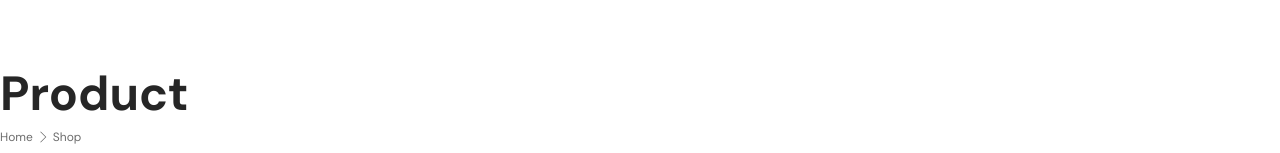
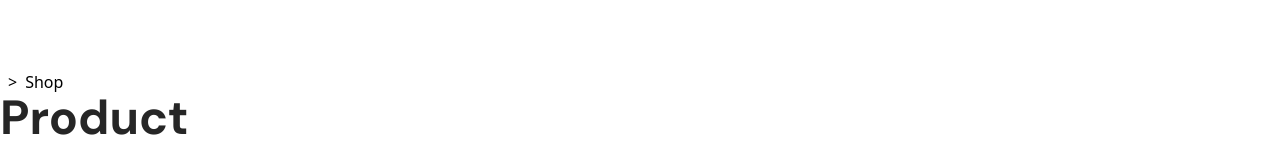
Before and after one commit to Mr-Rafiqul-Islam/OREBI-main, a React (Vite) app: page /shop in a window 1280 px wide. Shown: the part 247-400 px from the top of the page. Built offline with nearby package versions, Linux system fonts and the light colour scheme.

Commit message:
manual breadcrumb test

```diff
--- a/src/App.jsx
+++ b/src/App.jsx
@@ -6,7 +6,7 @@ import {
 } from "react-router-dom";
 import Home from "./Pages/Home";
 import RootLayout from "./components/layout/RootLayout";
-import Contact from "./Pages/Contact";
+import Contact from "./pages/Contact";
 import Error from "./pages/Error";
 import About from "./pages/About";
 import Shop from "./pages/Shop";
@@ -24,7 +24,7 @@ const router = createBrowserRouter(
         <Route path='/shop' element={<Shop/>}/>
         <Route path='/journal' element={<Journal/>}/>
         <Route path='/login' element={<Login/>}/>
-        <Route path='/:id' element={<Error/>}/>
+        <Route path='*' element={<Error/>}/>
       </Route>
     </Route>
   )
--- a/src/pages/Shop.jsx
+++ b/src/pages/Shop.jsx
@@ -6,13 +6,20 @@ import Filter from '../components/layout/Filter'
 import Flex from '../components/Flex'
 import Filter2 from '../components/layout/Filter2'
 import ProductShop from '../components/layout/ProductShop'
-
+import { useSelector } from 'react-redux'
 
 
 const Shop = () => {
+  let data = useSelector((state)=> state.breadcrumb.currentname)
+  let breadC = window.location.pathname.replace("/", "").replace("-", " ")
   return (
     <section className='pt-[124px] pb-[140px]'>
         <Container>
+          <Flex>
+            <h1>{data}</h1>
+            <div className="px-2">&gt;</div>
+            <h1 className='first-letter:uppercase'>{breadC}</h1>
+          </Flex>
           <Heading text='Product' className='text-5xl font-bold text-primary'/>
           <Breadcrumb/>
           <Flex className='gap-[33px]'>
```
